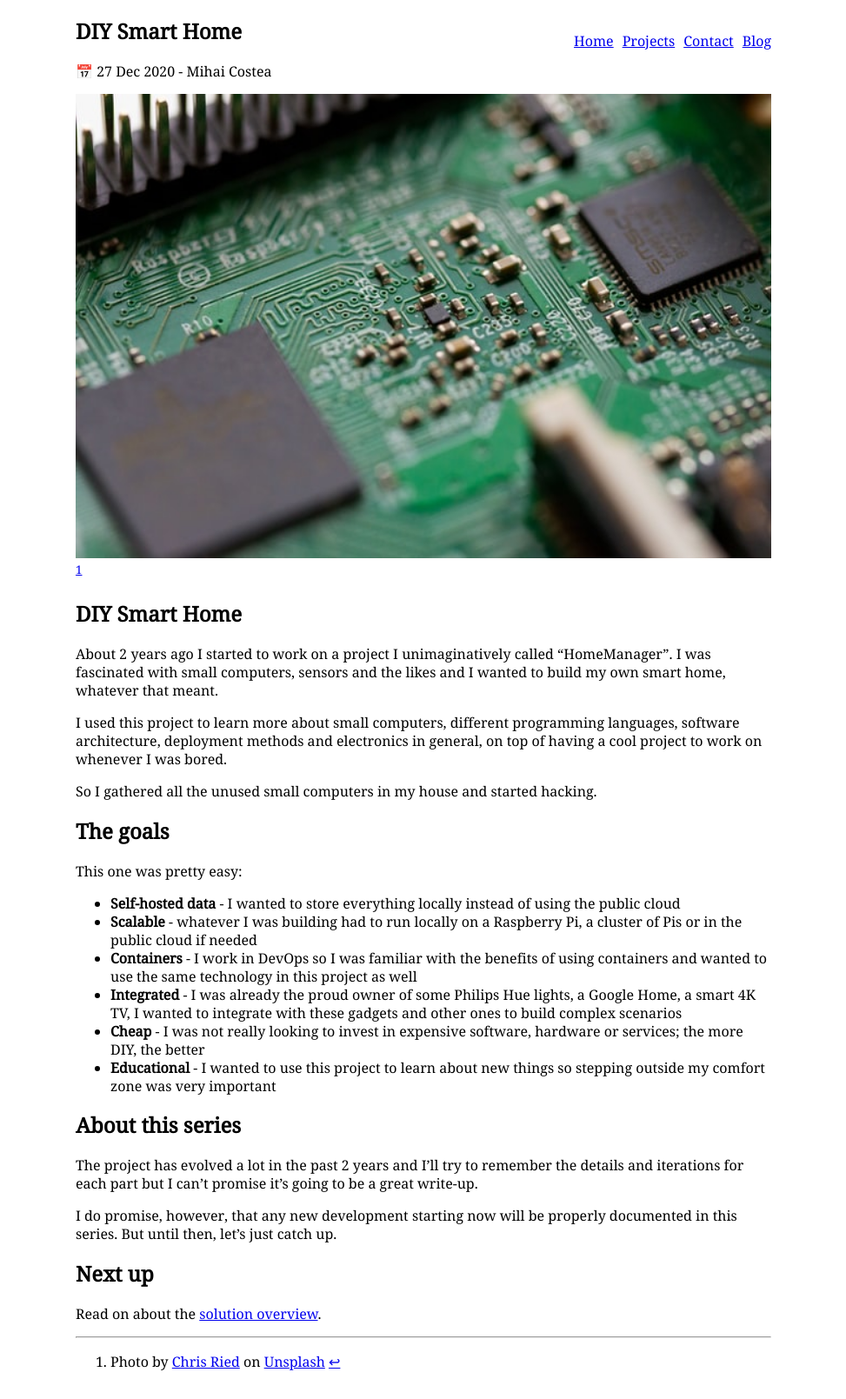
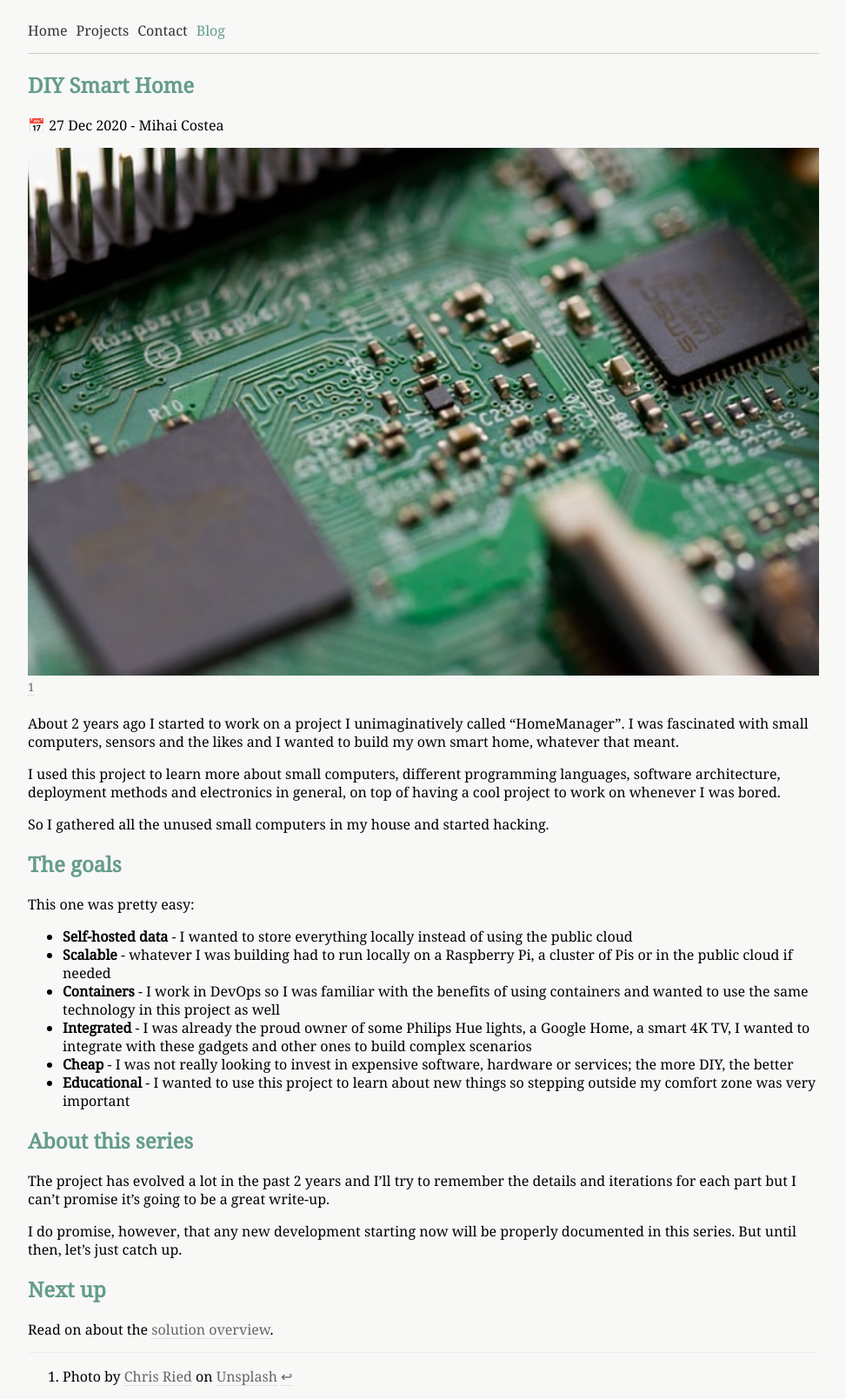
Before and after one commit to macostea/macostea.github.io, a Jekyll site: the page built from blog/_posts/2020-12-27-diy-smart-home.md, in a window 1280 px wide. Shown: the whole page at 87% size, without its empty margins (153-1126 px from the left). Built offline with Jekyll 4.4.1, drawn with Linux system fonts in a browser that asks for light colours.

Commit message:
I have altered the style. Pray that I don't alter it further

```diff
--- a/_includes/navigation.html
+++ b/_includes/navigation.html
@@ -1,8 +1,10 @@
+{% assign current = page.url | downcase | split: '/' %}
+
 <nav>
     <ul>
-        <li><a href="/">Home</a></li>
-        <li><a href="/projects">Projects</a></li>
-        <li><a href="/contact">Contact</a></li>
-	<li><a href="/blog">Blog</a></li>
+        <li><a href="/" {% unless current[1] %}class='current'{% endunless %}>Home</a></li>
+        <li><a href="/projects" {% if current[1] == 'projects' %}class='current'{% endif %}>Projects</a></li>
+        <li><a href="/contact" {% if current[1] == 'contact' %}class='current'{% endif %}>Contact</a></li>
+	<li><a href="/blog" {% if current[1] != nil and current[1] != 'projects' and current[1] != 'contact' %}class='current'{% endif %}>Blog</a></li>
     </ul>
 </nav>
--- a/_layouts/default.html
+++ b/_layouts/default.html
@@ -4,6 +4,7 @@
     <body>
         <div class="page-wrapper">
             {% include navigation.html %}
+
             <main>
                 <div>
                     {{ content }}
--- a/_sass/main.scss
+++ b/_sass/main.scss
@@ -1,5 +1,7 @@
 body {
     font-family: $font-stack;
+    background-color: $background-color;
+    color: $main-font-color;
 }
 
 img {
@@ -17,17 +19,54 @@ img {
     margin: 0 auto;
 }
 
+h1 {
+    color: $header-font-color;
+}
+
 nav {
+    border-bottom: 1px solid #ccc;
+
     ul {
         list-style: none;
-        float: right;
+        float: left;
+        padding-left: 0;
         li {
             float: left;
-            padding-left: $nav-padding;
+            padding-right: $nav-padding;
 
             a {
-                padding-left: $nav-padding;
+                padding-right: $nav-padding;
+                color: $nav-color;
+                text-decoration: none;
+
+                &.current {
+                    color: $nav-color-current;
+                }
             }
         }
     }
+
+    &:after {
+        content: "";
+        clear: both;
+        display: table;
+    }
+
 }
+
+main {
+    a {
+        color: $main-font-link-color;
+        text-decoration: none;
+        border-bottom: 1px dotted #ccc;
+
+        &:hover {
+            color: $main-font-link-hover-color;
+        }
+    }
+}
+
+hr {
+    border: none;
+    border-top: 0.5px solid #eee;
+}
--- a/_sass/variables.scss
+++ b/_sass/variables.scss
@@ -1,3 +1,13 @@
-$page-width: 800px;
+$page-width: 910px;
+$background-color: #f8f8f7;
+$font-stack: 'Noto Serif', serif;
+$main-font-color: #000;
+
 $nav-padding: 5px;
-$font-stack: 'Noto Serif', serif;
+$nav-color: #333;
+$nav-color-current: #659d89;
+
+$main-font-link-color: #666;
+$main-font-link-hover-color: #333;
+
+$header-font-color: #659d89;
--- a/blog/_posts/2020-12-27-diy-smart-home.md
+++ b/blog/_posts/2020-12-27-diy-smart-home.md
@@ -11,7 +11,6 @@ category: [smart-home]
 
 
 
-# DIY Smart Home
 About 2 years ago I started to work on a project I unimaginatively called "HomeManager". I was fascinated with small computers, sensors and the likes and I wanted to build my own smart home, whatever that meant.
 
 I used this project to learn more about small computers, different programming languages, software architecture,  deployment methods and electronics in general, on top of having a cool project to work on whenever I was bored.
```
Also changed, not shown: blog/_posts/2021-01-02-home-manager-solution-overview.md (+2 -1 lines).
